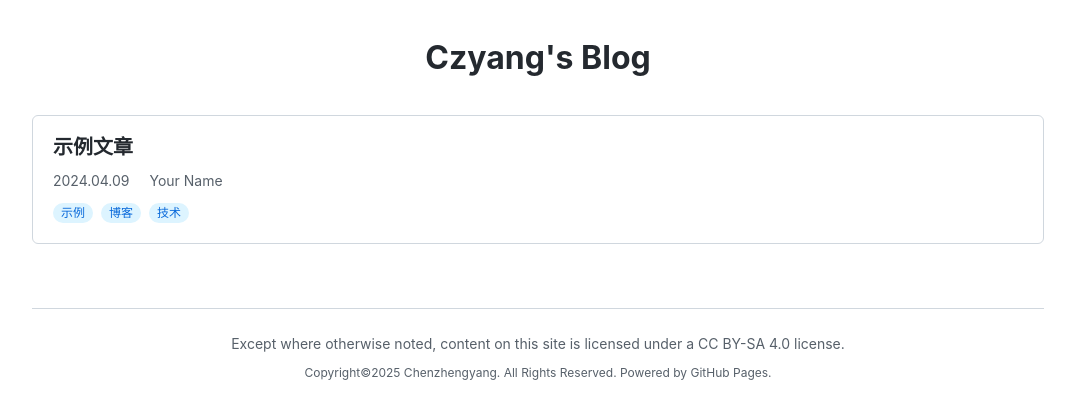
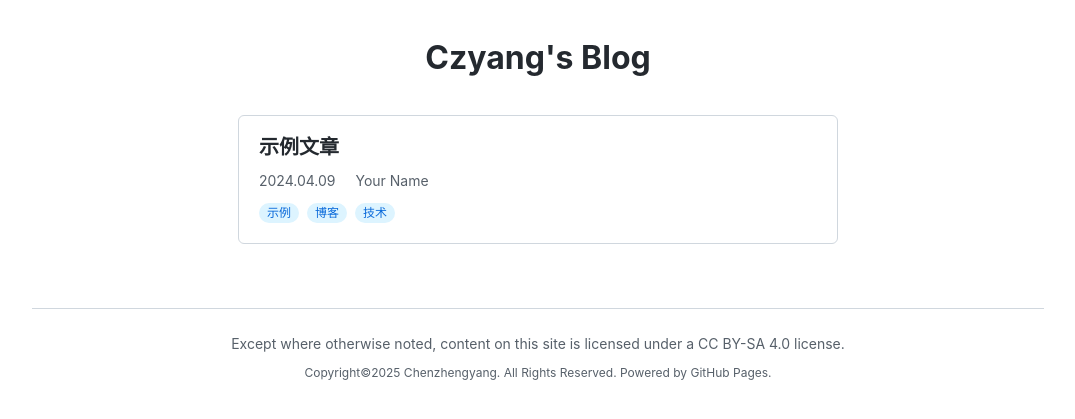
Before and after one commit to czy1997-ox/czyNote.github.io, a Jekyll site: the page built from index.md, in a window 1280 px wide. Shown: the top 419 px of the page, without its empty margins (102-1177 px from the left). Built offline with Jekyll 4.4.1, drawn with Linux system fonts in a browser that asks for light colours.

Commit message:
Update home.html

```diff
--- a/_layouts/home.html
+++ b/_layouts/home.html
@@ -28,6 +28,8 @@ layout: default
     .post-list {
         margin: 0;
         padding: 0;
+        max-width: 600px;
+        margin: 0 auto;
     }
 
     .post-card {
```
